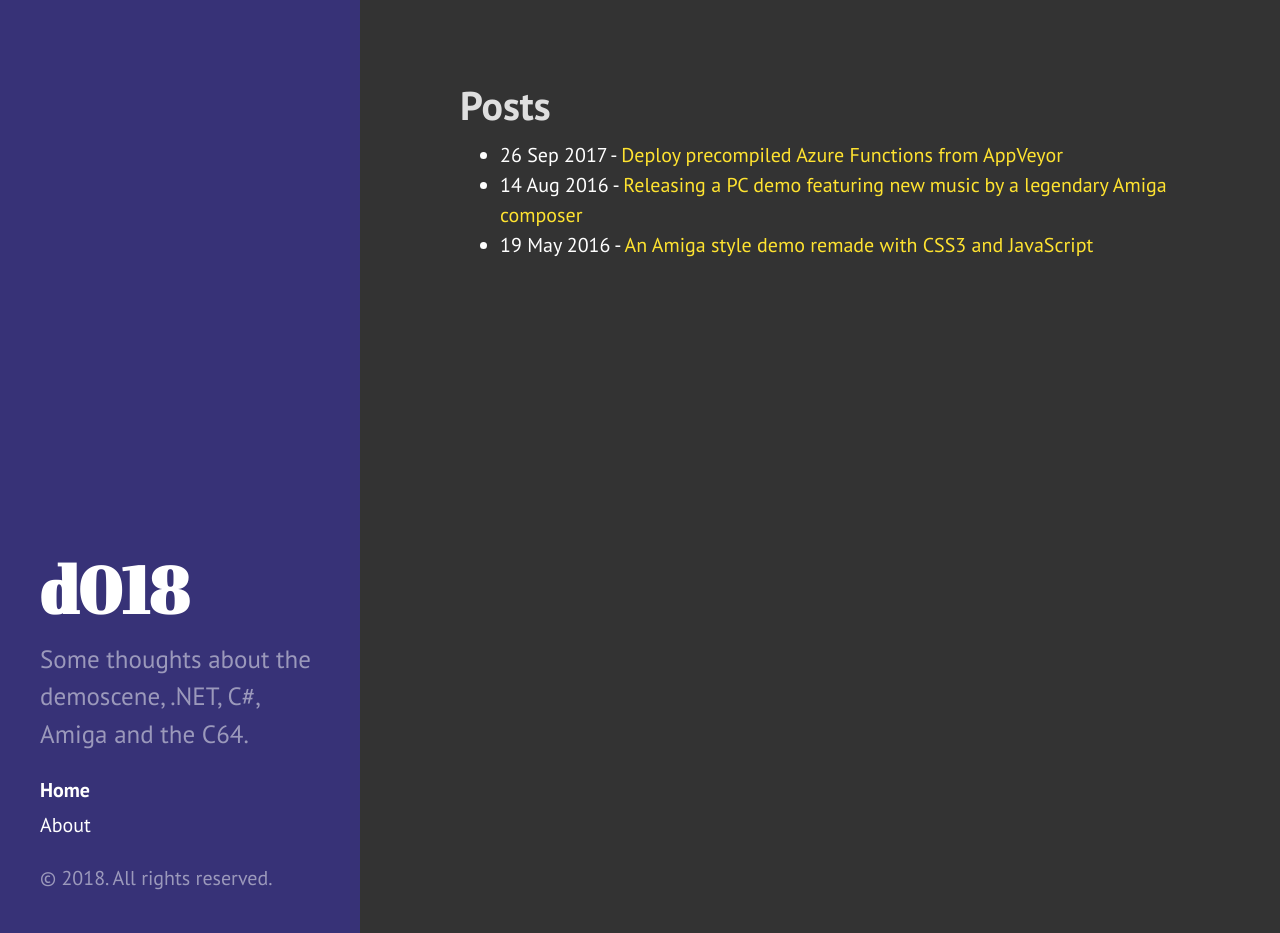
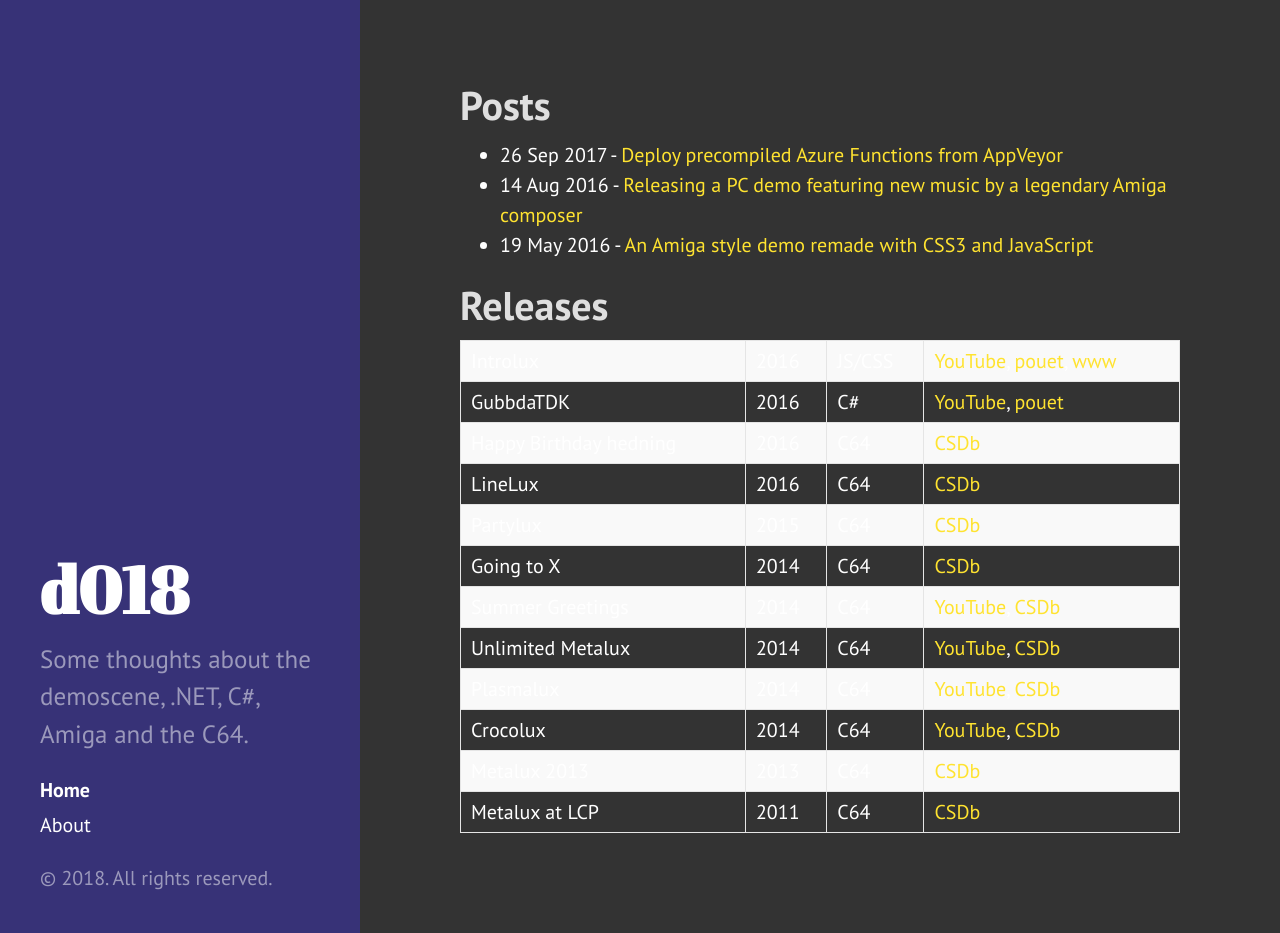
Before and after one commit to kristofferjalen/kristofferjalen.github.io, a Jekyll site: the page built from index.html, in a window 1280 px wide and 933 px high. Built offline with Jekyll 4.4.1, drawn with Linux system fonts in a browser that asks for light colours; the list of posts is cut into pages by our own code.

Commit message:
Add Releases section

```diff
--- a/index.html
+++ b/index.html
@@ -11,40 +11,18 @@ comments: false
 {% endfor %}
 </ul>
 
-<!--<div class="posts">
-  {% for post in paginator.posts %}
-  <div class="post">
-    <span class="post-date">{{ post.date | date_to_string }}</span>
-    <!--<h1 class="post-title">-->
-      <!--<a href="{{ post.url }}">
-        {{ post.title }}
-      </a>-->
-    <!--</h1>-->
-
-    <!--<hr>-->
-
-
-    <!--{{ post.content }}-->
-  <!--</div>-->
-    <!--{% if page.comments %}
-    {% include jekyll.html %}
-    {% endif %}-->
-  <!--{% endfor %}-->
-<!--</div>-->
-
-<!--<div class="pagination">
-  {% if paginator.next_page %}
-    <a class="pagination-item older" href="{{ site.baseurl }}page{{paginator.next_page}}">Older</a>
-  {% else %}
-    <span class="pagination-item older">Older</span>
-  {% endif %}
-  {% if paginator.previous_page %}
-    {% if paginator.page == 2 %}
-      <a class="pagination-item newer" href="{{ site.baseurl }}">Newer</a>
-    {% else %}
-      <a class="pagination-item newer" href="{{ site.baseurl }}page{{paginator.previous_page}}">Newer</a>
-    {% endif %}
-  {% else %}
-    <span class="pagination-item newer">Newer</span>
-  {% endif %}-->
-<!--</div>-->
+<h1 class="page-title">Releases</h1>
+<table>
+	<tr><td>Introlux</td><td>2016</td><td>JS/CSS</td><td><a target="_blank" href="https://www.youtube.com/watch?v=lJP_0S4bTTA">YouTube</a>, <a target="_blank" href="http://www.pouet.net/prod.php?which=65315">pouet</a>, <a target="_blank" href="http://gubbdata.se/downloads/gubbdata2015/introlux/">www</a></td></tr>
+	<tr><td>GubbdaTDK</td><td>2016</td><td>C#</td><td><a target="_blank" href="https://www.youtube.com/watch?v=uKAjzUI0ZIs">YouTube</a>, <a target="_blank" href="http://www.pouet.net/prod.php?which=67733">pouet</a></td></tr>
+	<tr><td>Happy Birthday hedning</td><td>2016</td><td>C64</td><td><a target="_blank" href="http://csdb.dk/release/?id=149291">CSDb</a></td></tr>
+	<tr><td>LineLux</td><td>2016</td><td>C64</td><td><a target="_blank" href="http://csdb.dk/release/?id=149198">CSDb</a></td></tr>
+	<tr><td>Partylux</td><td>2015</td><td>C64</td><td><a target="_blank" href="http://csdb.dk/release/?id=142266">CSDb</a></td></tr>
+	<tr><td>Going to X</td><td>2014</td><td>C64</td><td><a target="_blank" href="http://csdb.dk/release/?id=132784">CSDb</a></td></tr>
+	<tr><td>Summer Greetings</td><td>2014</td><td>C64</td><td><a target="_blank" href="https://www.youtube.com/watch?v=Mo2Lhv4KCoQ">YouTube</a>, <a target="_blank" href="http://csdb.dk/release/?id=132116">CSDb</a></td></tr>
+	<tr><td>Unlimited Metalux</td><td>2014</td><td>C64</td><td><a target="_blank" href="https://www.youtube.com/watch?v=rBJg8CFlYlw">YouTube</a>, <a target="_blank" href="http://csdb.dk/release/?id=130147">CSDb</a></td></tr>
+	<tr><td>Plasmalux</td><td>2014</td><td>C64</td><td><a target="_blank" href="https://www.youtube.com/watch?v=ku5PNdCG51c">YouTube</a>, <a target="_blank" href="http://csdb.dk/release/?id=130148">CSDb</a></td></tr>
+	<tr><td>Crocolux</td><td>2014</td><td>C64</td><td><a target="_blank" href="https://www.youtube.com/watch?v=oUh4jW3ZuEE">YouTube</a>, <a target="_blank" href="http://csdb.dk/release/?id=130149">CSDb</a></td></tr>
+	<tr><td>Metalux 2013</td><td>2013</td><td>C64</td><td><a target="_blank" href="http://csdb.dk/release/?id=118383">CSDb</a></td></tr>
+	<tr><td>Metalux at LCP</td><td>2011</td><td>C64</td><td><a target="_blank" href="http://csdb.dk/release/?id=101527">CSDb</a></td></tr>
+</table>
```
